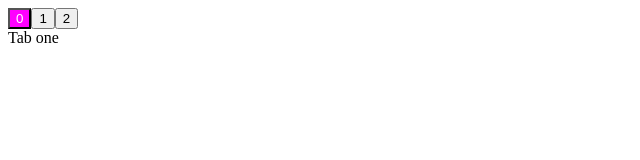
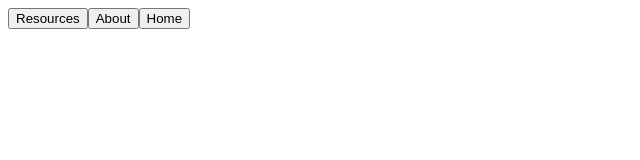
Before and after one commit to ekandratskou/ekandratskou-jses5, a website built with webpack: page src/task 27/task27.html in a window 1280 px wide. Shown: the whole page, without its empty margins (0-640 px from the left). Built offline with nearby package versions, Linux system fonts and the light colour scheme.

Commit message:
Added solution task27

```diff
--- a/src/task 27/main.js
+++ b/src/task 27/main.js
@@ -1,44 +1,54 @@
-   var activeTab;
-var currentBody;
-var arr = document.querySelector("wrapper");
-var Predata = Array.from(arr.children);
-const data = Object.assign({},Predata); // либо const data = {...Predata};
+   var selectedBut;
+var newDiv = document.createElement("div");
+var dive = document.querySelector("wrapper");
+document.body.onload = addButton;
 
-function switchTab(event) {
-    activeTab.classList.remove("selected");
-    activeTab = event.target;
-    activeTab.classList.add("selected");
-    var tabContent = document.querySelector("wrapper");
-    currentBody.classList.toggle("hidden");
-    var arg = activeTab.textContent;
-    for(key in data){
-        if(arg == key){
-            currentBody = data[key];
-        }
+var data = [{
+    tabName: "Home",
+    tabContent: "Application landing page"
+},{
+    tabName: "About",
+    tabContent: "Some info about using the Application"
+},{
+    tabName: "Resources",
+    tabContent: "Some additional links and resourses available"
+},];
+
+function addButton() {
+    // Создаём новый элемент div
+    for(var key in data){
+        var predate = data[key]; //console.log(data[key].tabName)
+        var tabButton = document.createElement("button");
+    // Добавляем только что созданный элемент в дерево DOM
+        dive.prepend(tabButton);
+        tabButton.innerHTML = predate.tabName;
+        tabButton.setAttribute('data-tabname', predate.tabName);
     }
-
-    currentBody.classList.toggle("hidden");
 }
 
-        function asTabs(node) {
-            var tabLength = node.children.length;
+function addContent(elem) {
+    dive.append(newDiv);
+    newDiv.innerHTML = data[elem].tabContent;
+}
 
-            for (var i = 0; i < tabLength; i++) {
-                var tabButton = document.createElement("button");
+function highlight(button) {
+    if (selectedBut) { // убрать существующую подсветку, если есть
+      selectedBut.classList.remove("selected");
+    };
+    selectedBut = button;
+    selectedBut.classList.add("selected"); // подсветить новый button
+};
 
-                tabButton.textContent = document.querySelectorAll("div")[i].getAttribute("data-tabname");
-                node.querySelectorAll("div")[i].classList.add("hidden");
-                tabButton.addEventListener("click", switchTab);
-                node.insertBefore(tabButton, document.querySelector("div"));
-            }
+dive.addEventListener("click", (function(event) {
+     for(var key in data){
+         if(event.target.textContent == data[key].tabName){
+               addContent(key);
+         };
+     };
+}));
 
-
-            activeTab = document.querySelector("button");
-            activeTab.classList.add("selected");
-
-            currentBody = document.querySelector("div");
-            currentBody.classList.toggle("hidden");
-
-        }
-
-        asTabs(document.querySelector("wrapper"));
+dive.addEventListener("click", (function(event) {
+    var target = event.target; // где был клик?
+    if (target.tagName != 'BUTTON') return; // не на button? тогда нет
+    highlight(target);// подсветить button
+}));
--- a/src/task 27/task27.html
+++ b/src/task 27/task27.html
@@ -1,24 +1,19 @@
 <!DOCTYPE HTML>
 <html>
-    <head>
+     <head>
         <meta charset="utf-8">
         <script async src="main.js"></script>
         <style type="text/css">
-   wrapper > button.selected{
-        background: #FF00FF;
-        color: #FFFFFF;
+            wrapper > button.selected{
+                background: #FF00FF;
+                color: #FFFFFF;
             }
-
-    wrapper > div[data-tabname].hidden {
-        display: none;
+            wrapper > div.hidden {
+                display: none;
             }
         </style>
     </head>
     <body>
-       <wrapper>
-        <div data-tabname="0">Tab one</div>
-        <div data-tabname="1">Tab two</div>
-        <div data-tabname="2">Tab three</div>
-        </wrapper>
+        <wrapper></wrapper>
     </body>
 </html>
```
